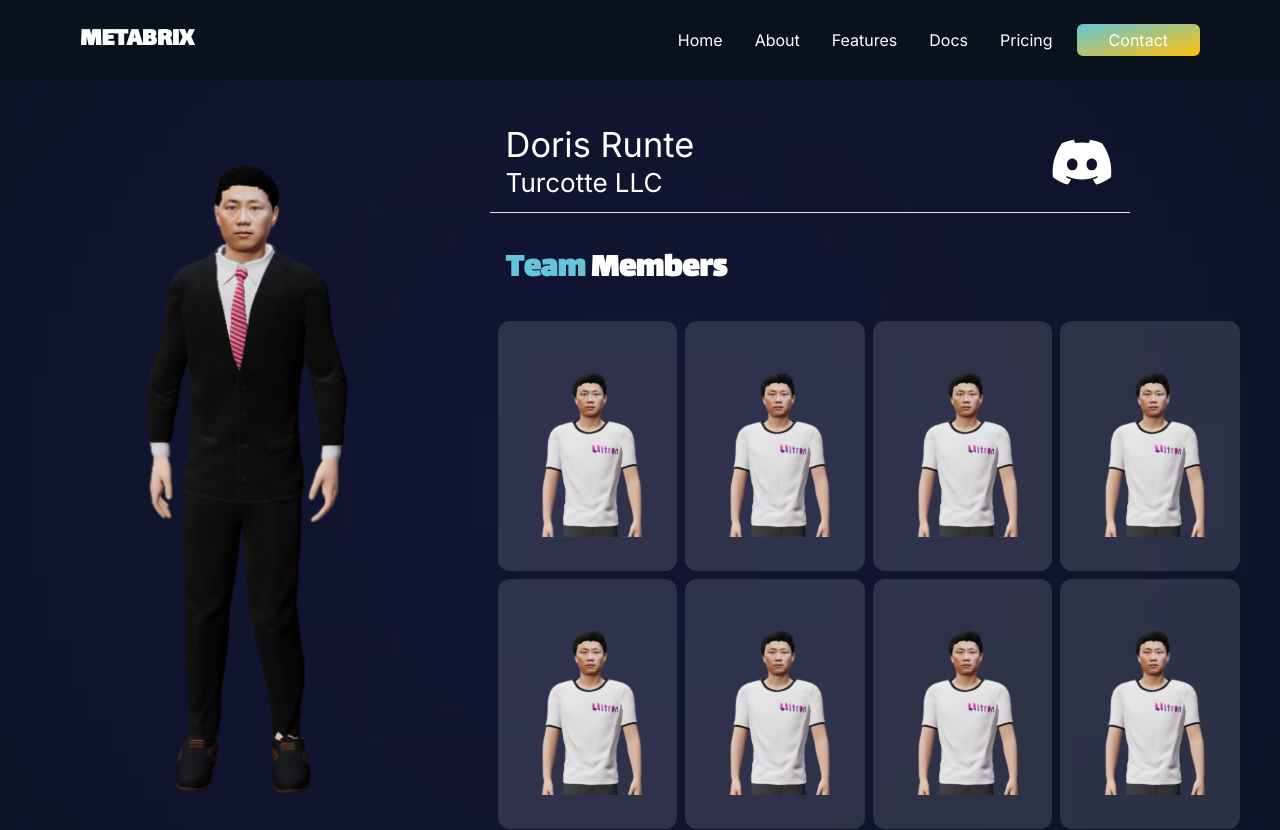
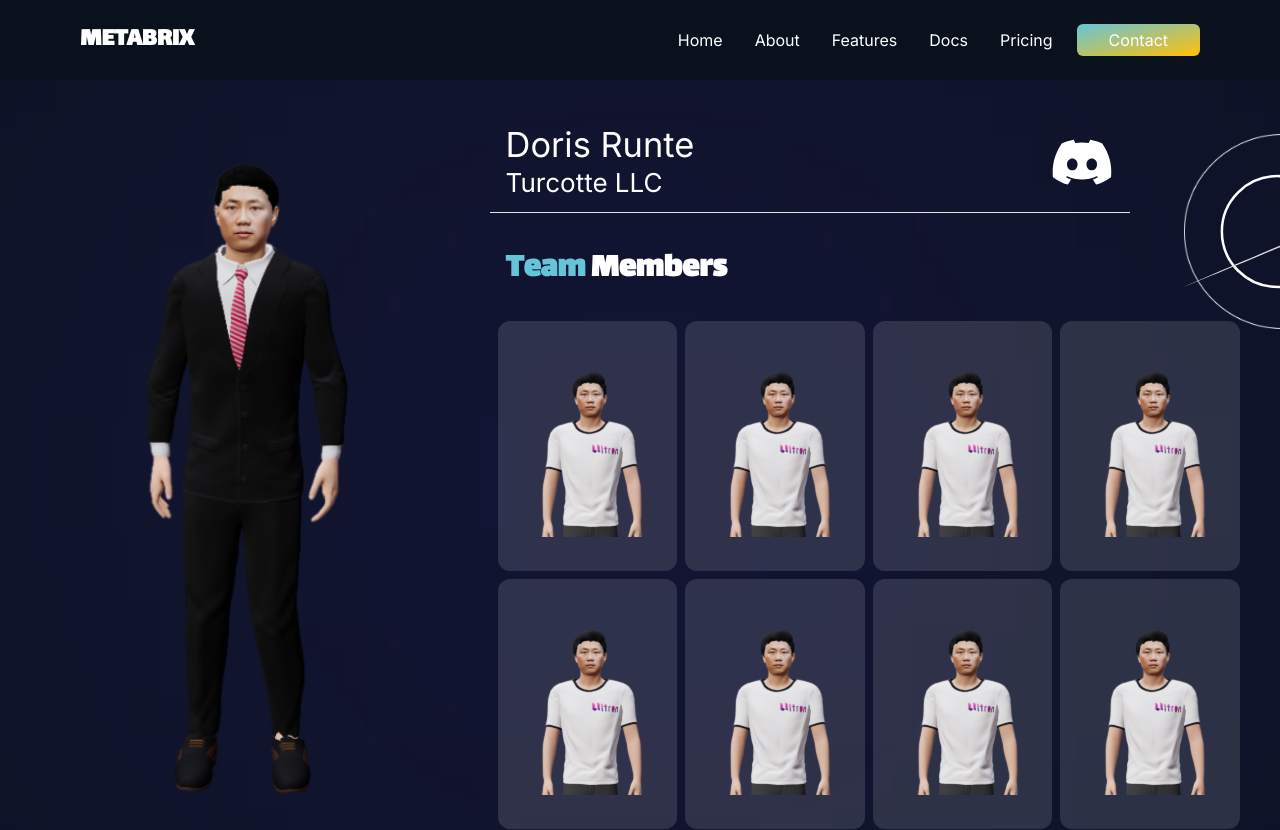
Before and after one commit to AryanVedwal/Meta, a Next.js app: page /about in a window 1280 px wide. Shown: the top 830 px of the page. Built offline with nearby package versions, Linux system fonts and the light colour scheme.

Commit message:
minor update

```diff
--- a/app/about/comp/header.js
+++ b/app/about/comp/header.js
@@ -50,6 +50,10 @@
         minHeight: "calc(100vh - 80px)",
       }}
     >
+      <motion.img
+        src="/assets/images/side2.svg"
+        className=" md:block hidden absolute top-3 right-0 translate-x-[15%] xl:h-[30%] lg:h-[20%] h-[15%]"
+      />
       <div
         className="aspect-square h-[80%] absolute bg-pur -z-50"
         style={{
```
